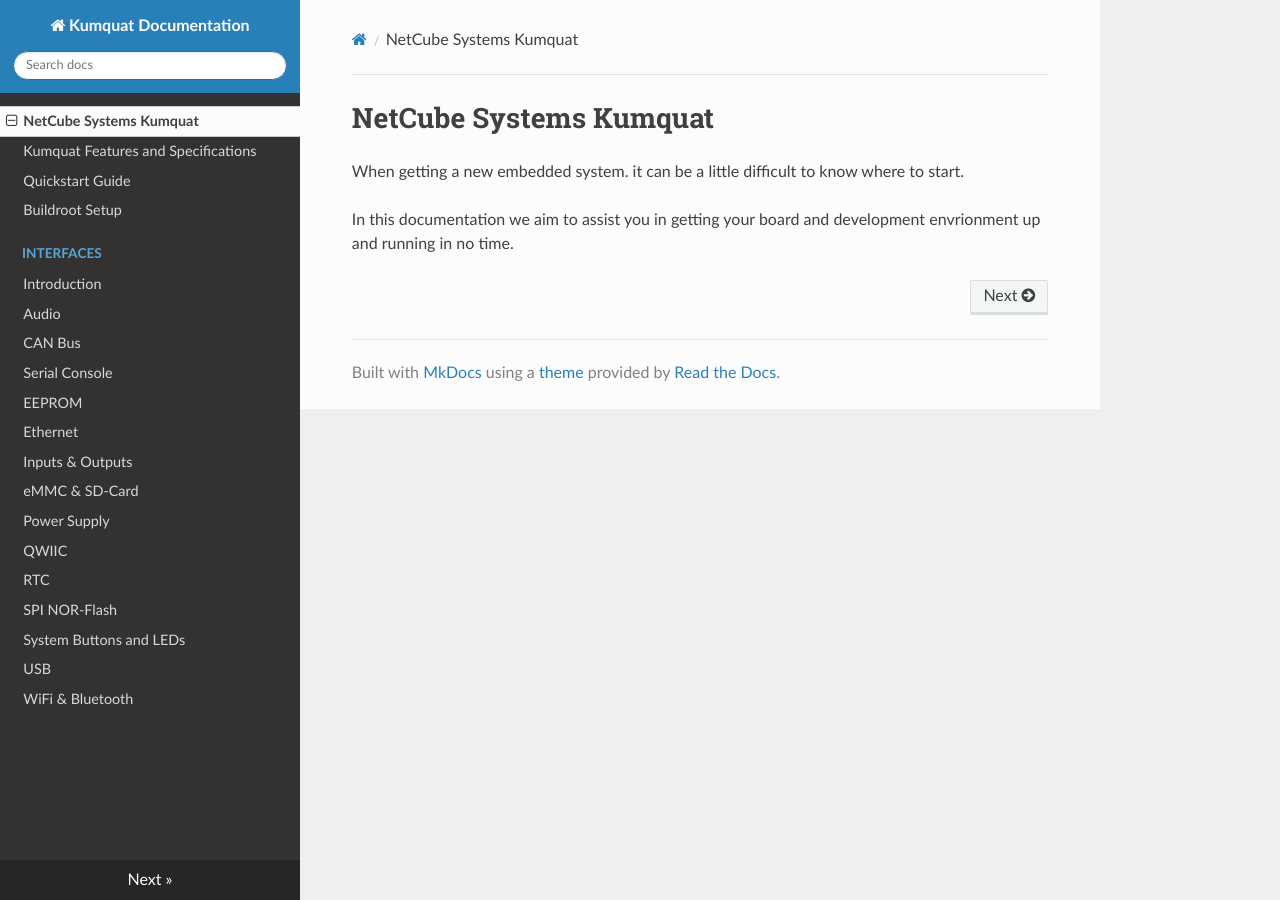
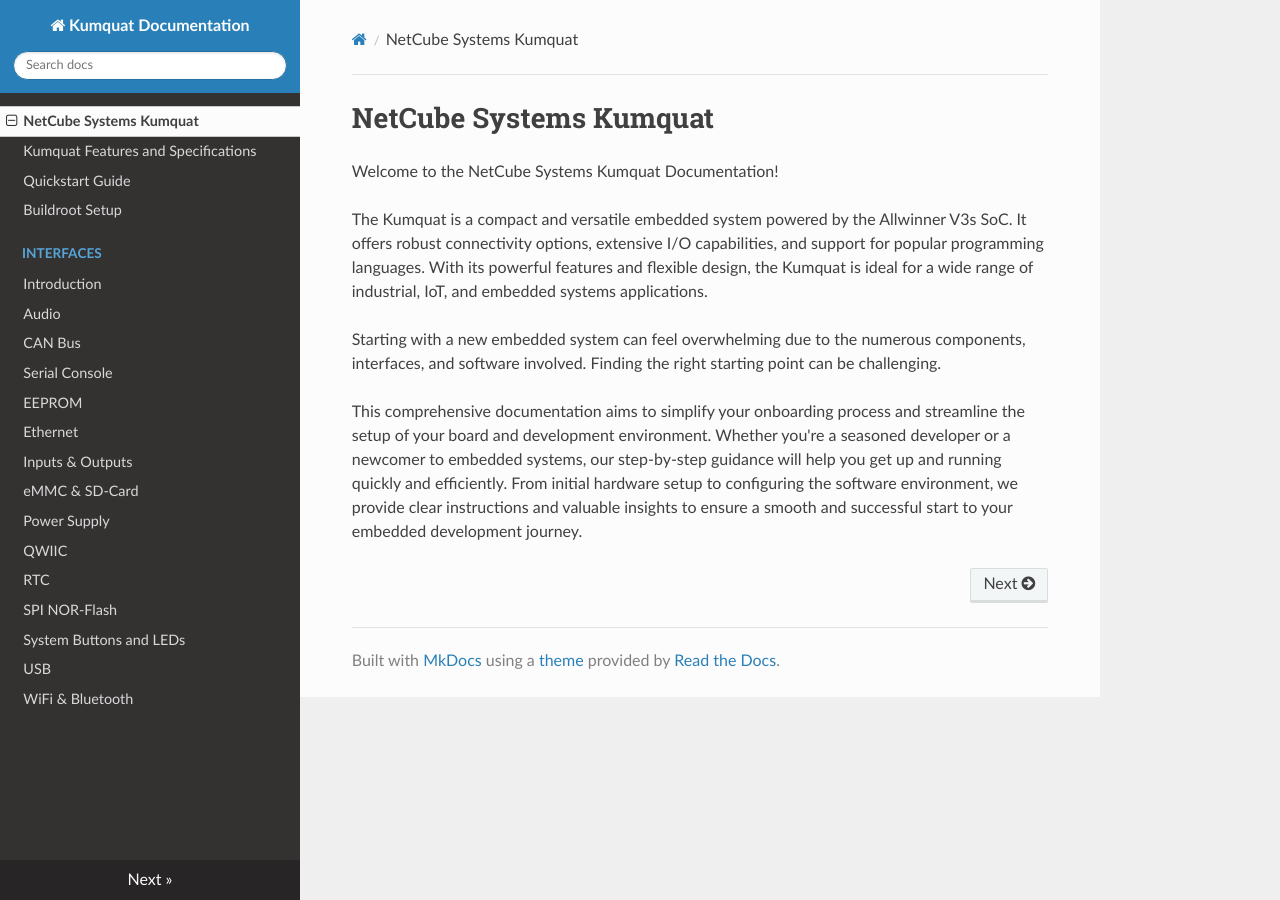
Before and after one commit to NetCube-Systems-Austria/Kumquat-Docs, an MkDocs documentation site: the page built from docs/index.md, in a window 1280 px wide. Built offline with MkDocs 1.6.1, drawn with Linux system fonts in a browser that asks for light colours; nearby versions of some CDN libraries.

Commit message:
More text ^^

```diff
--- a/docs/index.md
+++ b/docs/index.md
@@ -1,5 +1,9 @@
 # NetCube Systems Kumquat
 
-When getting a new embedded system. it can be a little difficult to know where to start.
+Welcome to the NetCube Systems Kumquat Documentation!
 
-In this documentation we aim to assist you in getting your board and development envrionment up and running in no time.
+The Kumquat is a compact and versatile embedded system powered by the Allwinner V3s SoC. It offers robust connectivity options, extensive I/O capabilities, and support for popular programming languages. With its powerful features and flexible design, the Kumquat is ideal for a wide range of industrial, IoT, and embedded systems applications.
+
+Starting with a new embedded system can feel overwhelming due to the numerous components, interfaces, and software involved. Finding the right starting point can be challenging.
+
+This comprehensive documentation aims to simplify your onboarding process and streamline the setup of your board and development environment. Whether you're a seasoned developer or a newcomer to embedded systems, our step-by-step guidance will help you get up and running quickly and efficiently. From initial hardware setup to configuring the software environment, we provide clear instructions and valuable insights to ensure a smooth and successful start to your embedded development journey.
```
Also changed, not shown: quickspecs.md (added, +18 -0 lines).
